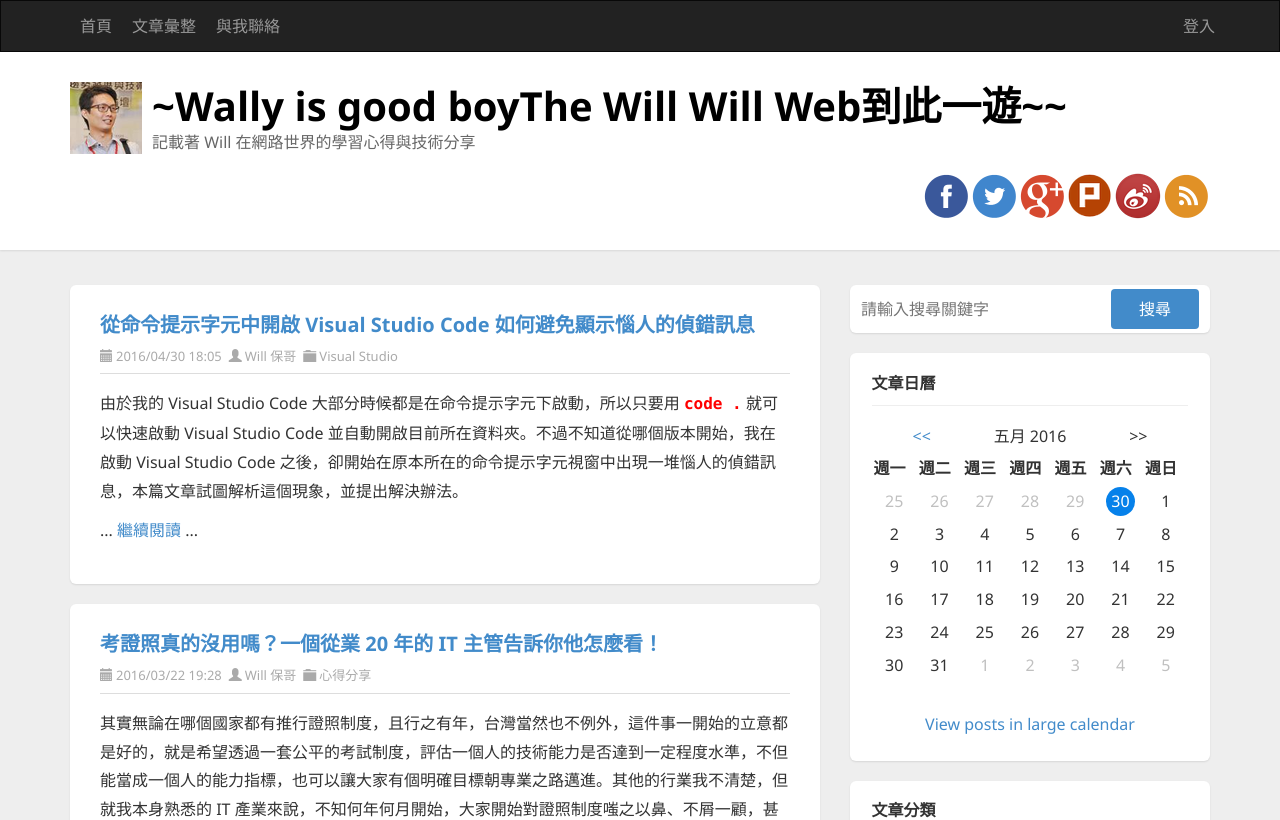
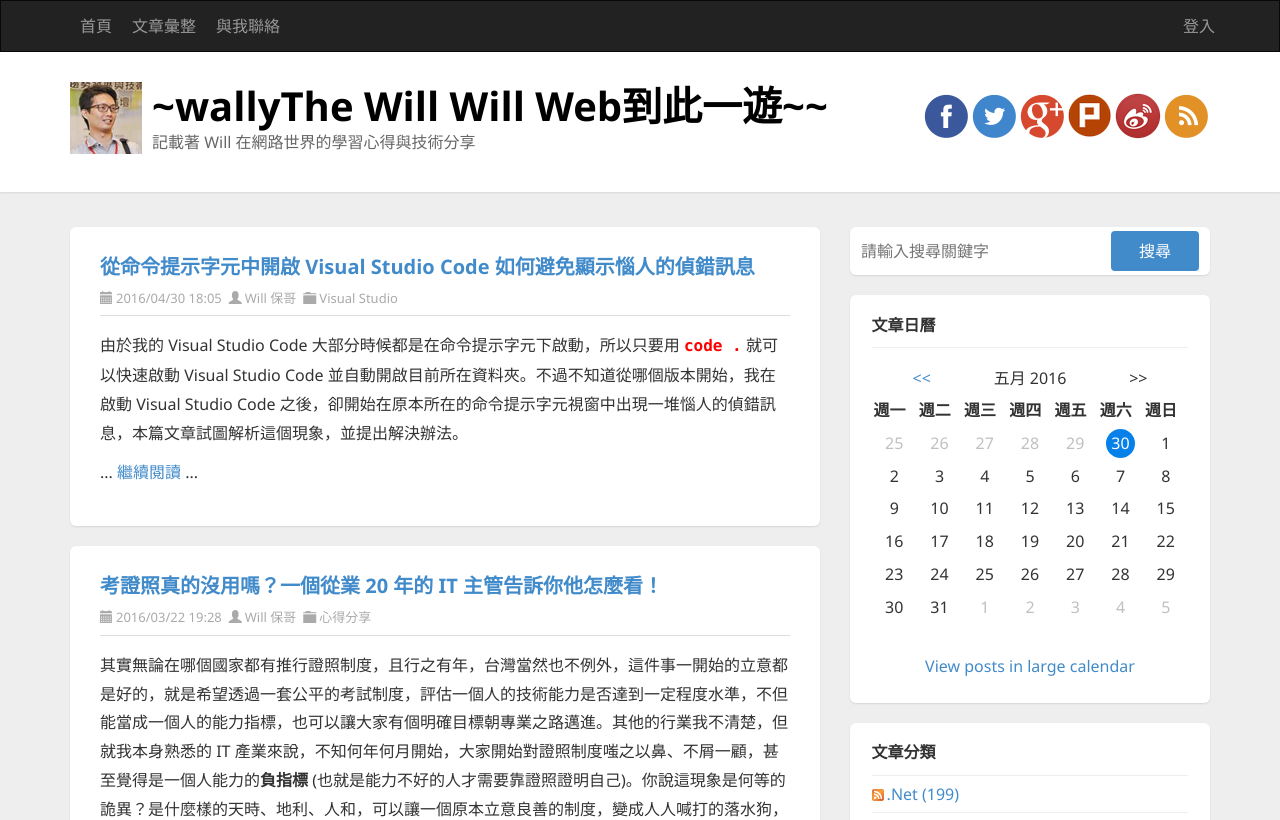
Before and after one commit to wally0302/praticeAngular, an Angular app: page / in a window 1280 px wide. Shown: the top 820 px of the page. Built offline with nearby package versions, Linux system fonts and the light colour scheme.

Commit message:
事件繫結 (Event Binding)

```diff
--- a/src/app/app.component.html
+++ b/src/app/app.component.html
@@ -25,7 +25,8 @@
   <div class="title-wrapper">
     <div class="container">
       <!-- 屬性繫結 (Property Binding) -->
-      <img [title]="title"  [src]="imageurl" class="pull-left logo" alt="The Will Will Web到此一遊">
+      <!-- 事件繫結 (Event Binding) -->
+      <img  (click)="changeTitle()" [title]="title"  [src]="imageurl" class="pull-left logo" alt="The Will Will Web到此一遊">
 
       <hgroup class="pull-left">
         <!-- 屬性繫結 (Property Binding) -->
--- a/src/app/app.component.ts
+++ b/src/app/app.component.ts
@@ -14,9 +14,8 @@
   url='http://blog.miniasp.com/';
   imageurl='/assets/images/logo.png';
   constructor() {
-    setTimeout(() => {
-      this.title = 'Wally is good boy';
-    }, 3000);
   }
-
+  changeTitle() {
+    this.title = 'change title test';
+  }
 }
```
Also changed, not shown: 1 other file (tests, documents, lock files or other folders).
